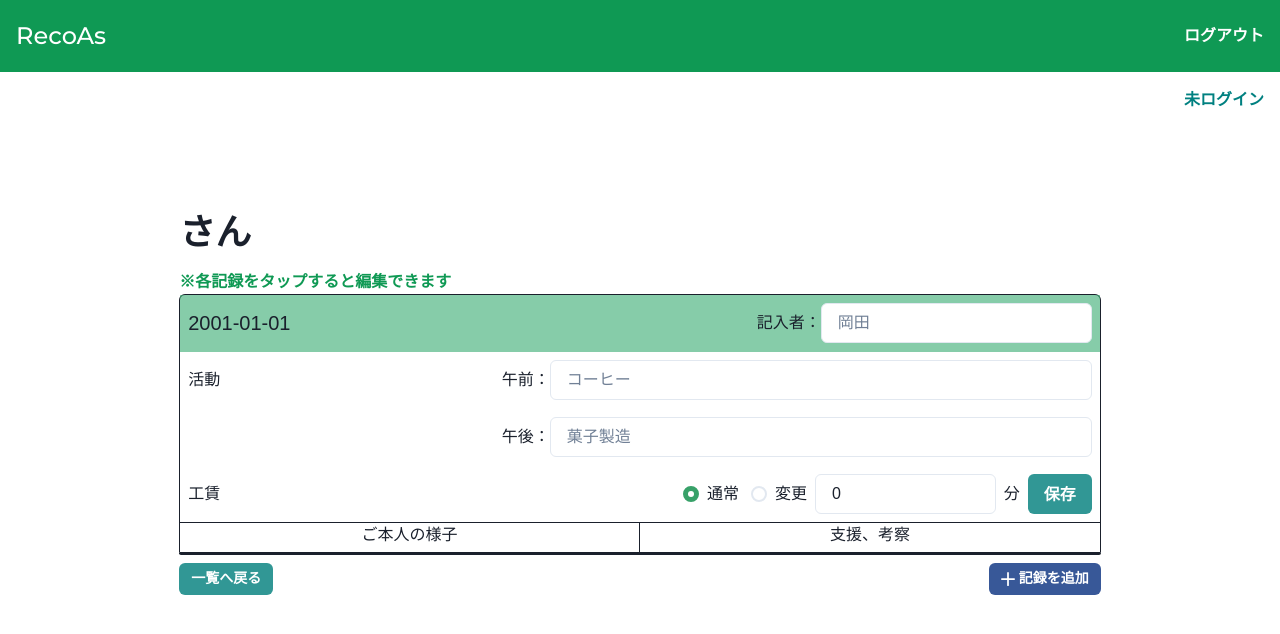
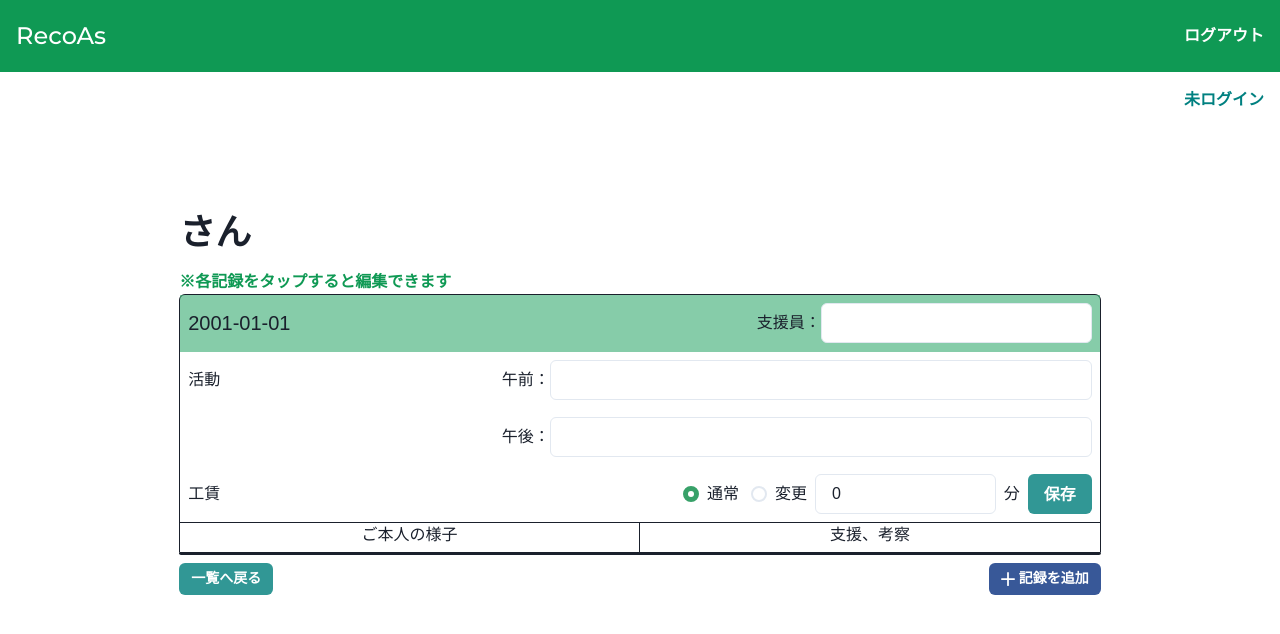
Before and after one commit to okaken2022/recoas, a Next.js app: page /customers/1/records/1 in a window 1280 px wide. Shown: the top 634 px of the page. Built offline with nearby package versions, Linux system fonts and the light colour scheme; no server answers; the database is empty; a web font is replaced by a local one.

Commit message:
見た目の修正：　editorの表示

```diff
--- a/pages/customers/[id]/records/[date]/index.tsx
+++ b/pages/customers/[id]/records/[date]/index.tsx
@@ -228,10 +228,10 @@ const RecordPage: NextPage<{ formattedDateJa: string }> = () => {
                 <Spacer />
 
                 {/* 記入者 */}
-                <Text>記入者：</Text>
+                <Text>支援員：</Text>
                 <Input
                   size={{ base: 'sm', md: 'md' }}
-                  placeholder='岡田'
+                  // placeholder='岡田'
                   width='30%'
                   bg='white'
                   type='text'
@@ -250,7 +250,7 @@ const RecordPage: NextPage<{ formattedDateJa: string }> = () => {
                 <Text>午前：</Text>
                 <Input
                   size={{ base: 'sm', md: 'md' }}
-                  placeholder='コーヒー'
+                  // placeholder='コーヒー'
                   width='60%'
                   bg='white'
                   type='text'
@@ -265,7 +265,7 @@ const RecordPage: NextPage<{ formattedDateJa: string }> = () => {
                 <Text>午後：</Text>
                 <Input
                   size={{ base: 'sm', md: 'md' }}
-                  placeholder='菓子製造'
+                  // placeholder='菓子製造'
                   width='60%'
                   bg='white'
                   type='text'
@@ -347,6 +347,11 @@ const RecordPage: NextPage<{ formattedDateJa: string }> = () => {
                   backgroundColor={backgroundColor}
                   onClick={() => goToRecordEditPage(docId)}
                 >
+                  <Flex pt='2' pr='2'>
+                    <Badge ml='2' variant='outline'>
+                      {record.data.editor}
+                    </Badge>
+                    <Spacer/>
                     {good && (
                       <Badge ml='2' colorScheme='teal'>
                         Good
@@ -357,6 +362,7 @@ const RecordPage: NextPage<{ formattedDateJa: string }> = () => {
                         特記事項
                       </Badge>
                     )}
+                  </Flex>
                   <Flex>
                     <Box p='2' w='50%' borderRight='1px'>
                       {situation}
```
Lines whose indentation alone changed are shown as unchanged.
